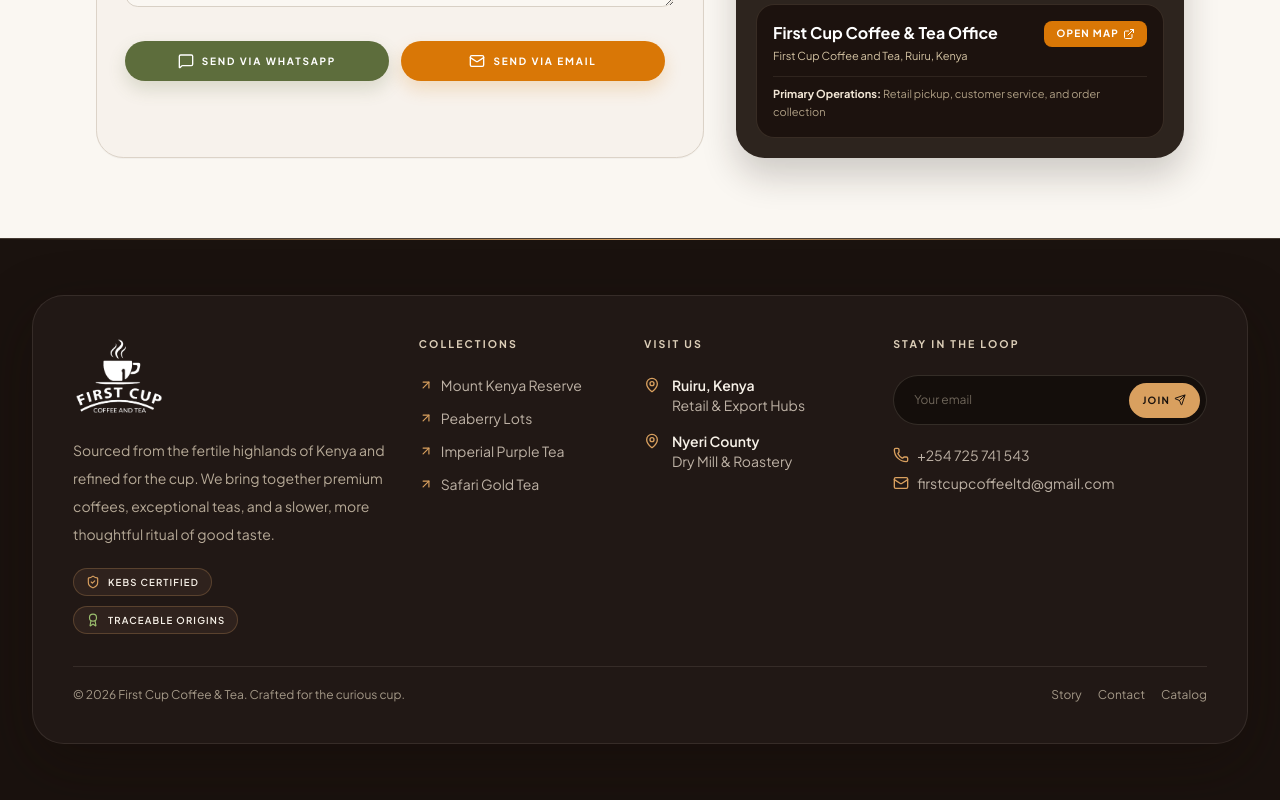
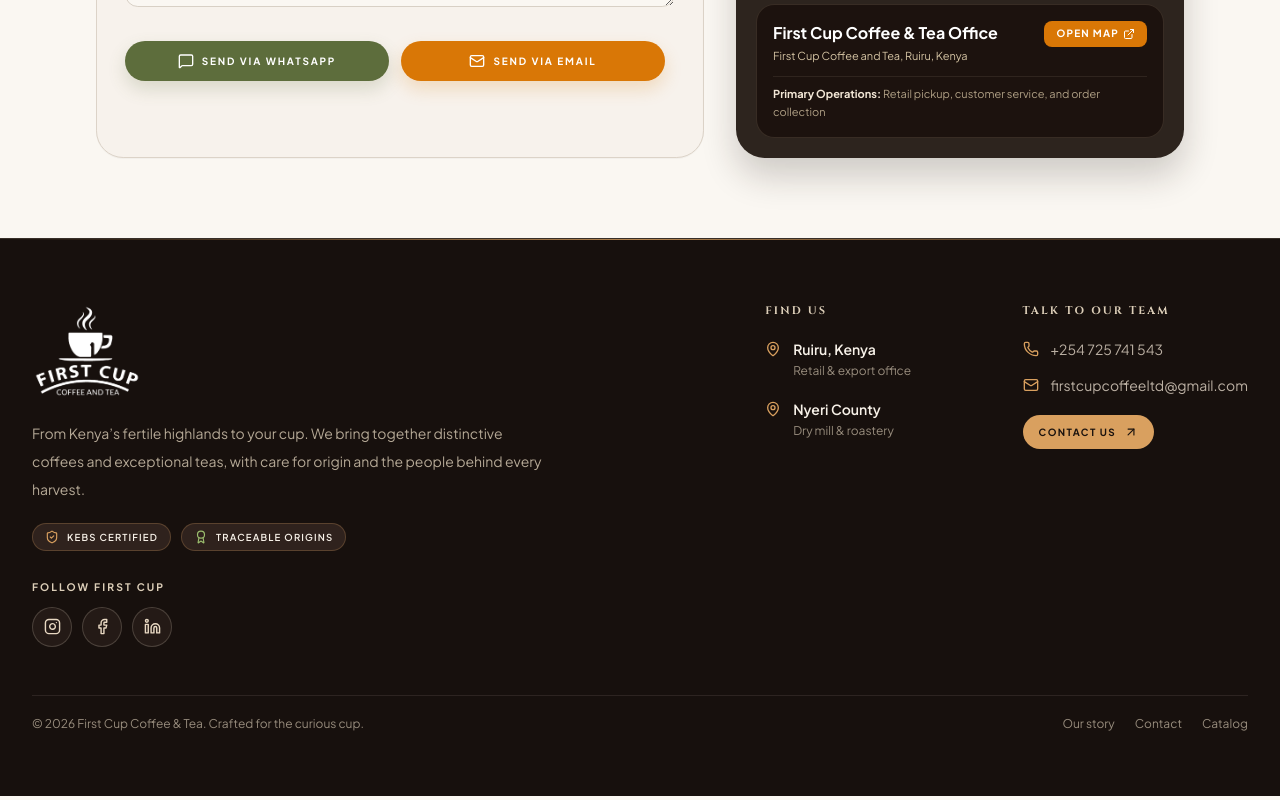
Before and after one commit to Antony-och/Coffee-Site-, a React (Vite) app: page / in a window 1280 px wide. Shown: the part 5876-6676 px from the top of the page. Built offline with nearby package versions, Linux system fonts and the light colour scheme.

Commit message:
Redesign footer with social links

```diff
--- a/src/components/Footer.tsx
+++ b/src/components/Footer.tsx
@@ -1,15 +1,40 @@
-import React, { useState } from 'react';
+import React from 'react';
 import { PageView } from '../types';
-import { ShieldCheck, Award, MapPin, Phone, Mail, ArrowUpRight, Send, CheckCircle2 } from 'lucide-react';
+import {
+  Award,
+  ArrowUpRight,
+  Facebook,
+  Instagram,
+  Linkedin,
+  Mail,
+  MapPin,
+  Phone,
+  ShieldCheck,
+} from 'lucide-react';
 
 interface FooterProps {
   setCurrentPage: (page: PageView) => void;
 }
 
+const SOCIAL_LINKS = [
+  {
+    name: 'Instagram',
+    href: 'https://www.instagram.com/firstcupcoffeetea/',
+    Icon: Instagram,
+  },
+  {
+    name: 'Facebook',
+    href: 'https://www.facebook.com/profile.php?id=61579167449954',
+    Icon: Facebook,
+  },
+  {
+    name: 'LinkedIn',
+    href: 'https://www.linkedin.com/company/first-cup-coffee-and-tea/?viewAsMember=true',
+    Icon: Linkedin,
+  },
+];
+
 export const Footer: React.FC<FooterProps> = ({ setCurrentPage }) => {
-  const [newsletterEmail, setNewsletterEmail] = useState('');
-  const [newsletterSubscribed, setNewsletterSubscribed] = useState(false);
-
   const handlePageClick = (page: PageView) => {
     setCurrentPage(page);
     const element = document.getElementById(page);
@@ -20,157 +45,109 @@
     }
   };
 
-  const handleNewsletterSubmit = (e: React.FormEvent) => {
-    e.preventDefault();
-    if (newsletterEmail.trim()) {
-      setNewsletterSubscribed(true);
-      setNewsletterEmail('');
-    }
-  };
+  return (
+    <footer className="relative overflow-hidden border-t border-[#E6D9C8]/15 bg-[#17100D] text-[#F7F1E8]">
+      <div className="absolute inset-x-0 top-0 h-px bg-gradient-to-r from-transparent via-[#D9A05F]/80 to-transparent" />
 
-  return (
-    <footer className="relative overflow-hidden border-t border-[#E6D9C8]/20 bg-[#1A120E] text-[#F7F1E8]">
-      <div className="absolute inset-x-0 top-0 h-px bg-gradient-to-r from-transparent via-[#D9A05F] to-transparent" />
-
-      <div className="mx-auto max-w-7xl px-4 py-14 sm:px-6 lg:px-8">
-        <div className="rounded-[2rem] border border-[#E6D9C8]/10 bg-[#231A17]/90 p-6 shadow-[0_20px_60px_rgba(20,12,9,0.35)] sm:p-8 lg:p-10">
-          <div className="grid gap-8 lg:grid-cols-[1.3fr_0.8fr_0.9fr_1.3fr] lg:gap-8">
+      <div className="mx-auto max-w-7xl px-4 py-12 sm:px-6 sm:py-16 lg:px-8">
+        <div className="grid gap-12 lg:grid-cols-[1.15fr_0.85fr] lg:gap-20">
           <div>
-              <div className="flex items-center gap-4">
             <img
               src="/brand/first-cup-logo-white-500.png"
               alt="First Cup Coffee & Tea"
-                  className="h-20 w-auto max-w-[6rem] object-contain"
+              className="h-24 w-auto max-w-[7rem] object-contain"
               loading="lazy"
             />
+            <p className="mt-5 max-w-lg text-sm leading-7 text-[#DCCEB8]/80">
+              From Kenya’s fertile highlands to your cup. We bring together distinctive coffees and exceptional teas, with care for origin and the people behind every harvest.
+            </p>
+
+            <div className="mt-5 flex flex-wrap gap-2.5">
+              <span className="inline-flex items-center gap-2 rounded-full border border-[#D9A05F]/25 bg-[#2F221D] px-3 py-1.5 text-[0.6rem] font-semibold uppercase tracking-[0.12em] text-[#F7F1E8]">
+                <ShieldCheck className="h-3.5 w-3.5 text-[#D9A05F]" aria-hidden="true" />
+                KEBS Certified
+              </span>
+              <span className="inline-flex items-center gap-2 rounded-full border border-[#D9A05F]/25 bg-[#2F221D] px-3 py-1.5 text-[0.6rem] font-semibold uppercase tracking-[0.12em] text-[#F7F1E8]">
+                <Award className="h-3.5 w-3.5 text-[#9BBE6E]" aria-hidden="true" />
+                Traceable Origins
+              </span>
             </div>
 
-              <p className="mt-5 max-w-md text-sm leading-7 text-[#DCCEB8]/80">
-                Sourced from the fertile highlands of Kenya and refined for the cup. We bring together premium coffees, exceptional teas, and a slower, more thoughtful ritual of good taste.
-              </p>
-
-              <div className="mt-5 flex flex-wrap items-center gap-2.5">
-                <div className="inline-flex items-center gap-2 rounded-full border border-[#D9A05F]/25 bg-[#2F221D] px-3 py-1.5 text-[0.6rem] font-semibold uppercase tracking-[0.12em] text-[#F7F1E8]">
-                  <ShieldCheck className="h-3.5 w-3.5 text-[#D9A05F]" />
-                  <span>KEBS Certified</span>
-                </div>
-
-                <div className="inline-flex items-center gap-2 rounded-full border border-[#D9A05F]/25 bg-[#2F221D] px-3 py-1.5 text-[0.6rem] font-semibold uppercase tracking-[0.12em] text-[#F7F1E8]">
-                  <Award className="h-3.5 w-3.5 text-[#9BBE6E]" />
-                  <span>Traceable Origins</span>
+            <div className="mt-7">
+              <p className="mb-3 text-[0.65rem] font-bold uppercase tracking-[0.2em] text-[#DCCEB8]">Follow First Cup</p>
+              <div className="flex items-center gap-2.5">
+                {SOCIAL_LINKS.map(({ name, href, Icon }) => (
+                  <a
+                    key={name}
+                    href={href}
+                    target="_blank"
+                    rel="noopener noreferrer"
+                    aria-label={`First Cup on ${name} (opens in a new tab)`}
+                    title={name}
+                    className="flex h-10 w-10 items-center justify-center rounded-full border border-[#E6D9C8]/20 bg-[#241A16] text-[#E8D8C2] transition hover:-translate-y-0.5 hover:border-[#D9A05F]/60 hover:bg-[#39281F] hover:text-[#F3B867] focus-visible:outline focus-visible:outline-2 focus-visible:outline-offset-2 focus-visible:outline-[#D9A05F]"
+                  >
+                    <Icon className="h-[17px] w-[17px]" aria-hidden="true" />
+                  </a>
+                ))}
               </div>
             </div>
           </div>
 
+          <div className="grid gap-9 sm:grid-cols-2 lg:gap-8">
+            <section aria-labelledby="footer-visit-title">
+              <h2 id="footer-visit-title" className="text-[0.68rem] font-bold uppercase tracking-[0.2em] text-[#DCCEB8]">
+                Find Us
+              </h2>
+              <div className="mt-5 space-y-5 text-sm text-[#E5D8C9]/80">
+                <div className="flex gap-3">
+                  <MapPin className="mt-0.5 h-4 w-4 shrink-0 text-[#D9A05F]" aria-hidden="true" />
                   <div>
-              <h4 className="pb-2 text-[0.66rem] font-bold uppercase tracking-[0.2em] text-[#DCCEB8]">
-                Collections
-              </h4>
+                    <p className="font-semibold text-[#F7F1E8]">Ruiru, Kenya</p>
+                    <p className="mt-1 text-xs text-[#DCCEB8]/65">Retail & export office</p>
+                  </div>
+                </div>
+                <div className="flex gap-3">
+                  <MapPin className="mt-0.5 h-4 w-4 shrink-0 text-[#D9A05F]" aria-hidden="true" />
+                  <div>
+                    <p className="font-semibold text-[#F7F1E8]">Nyeri County</p>
+                    <p className="mt-1 text-xs text-[#DCCEB8]/65">Dry mill & roastery</p>
+                  </div>
+                </div>
+              </div>
+            </section>
 
-              <ul className="mt-4 space-y-3 text-sm text-[#E5D8C9]/80">
-                {[
-                  'Mount Kenya Reserve',
-                  'Peaberry Lots',
-                  'Imperial Purple Tea',
-                  'Safari Gold Tea'
-                ].map((item, index) => (
-                  <li key={item}>
+            <section aria-labelledby="footer-contact-title">
+              <h2 id="footer-contact-title" className="text-[0.68rem] font-bold uppercase tracking-[0.2em] text-[#DCCEB8]">
+                Talk to Our Team
+              </h2>
+              <div className="mt-5 space-y-4 text-sm text-[#E5D8C9]/80">
+                <a href="tel:+254725741543" className="flex items-center gap-3 transition hover:text-white">
+                  <Phone className="h-4 w-4 text-[#D9A05F]" aria-hidden="true" />
+                  <span>+254 725 741 543</span>
+                </a>
+                <a href="mailto:firstcupcoffeeltd@gmail.com" className="flex items-center gap-3 break-all transition hover:text-white">
+                  <Mail className="h-4 w-4 shrink-0 text-[#D9A05F]" aria-hidden="true" />
+                  <span>firstcupcoffeeltd@gmail.com</span>
+                </a>
                 <button
-                      onClick={() => handlePageClick(index < 2 ? 'coffee' : 'tea')}
-                      className="group inline-flex items-center gap-2 text-left transition hover:text-[#F7F1E8]"
+                  onClick={() => handlePageClick('contact')}
+                  className="mt-1 inline-flex items-center gap-2 rounded-full bg-[#D9A05F] px-4 py-2.5 text-[0.62rem] font-bold uppercase tracking-[0.14em] text-[#1A120E] transition hover:bg-[#E8B978]"
                 >
-                      <ArrowUpRight className="h-3.5 w-3.5 text-[#D9A05F] transition group-hover:translate-x-0.5" />
-                      <span>{item}</span>
+                  Contact us
+                  <ArrowUpRight className="h-3.5 w-3.5" aria-hidden="true" />
                 </button>
-                  </li>
-                ))}
-              </ul>
               </div>
-
-            <div>
-              <h4 className="pb-2 text-[0.66rem] font-bold uppercase tracking-[0.2em] text-[#DCCEB8]">
-                Visit Us
-              </h4>
-
-              <div className="mt-4 space-y-4 text-sm text-[#E5D8C9]/80">
-                <div className="flex gap-3">
-                  <MapPin className="mt-0.5 h-4 w-4 shrink-0 text-[#D9A05F]" />
-                  <div>
-                    <div className="font-semibold text-[#F7F1E8]">Ruiru, Kenya</div>
-                    <div>Retail & Export Hubs</div>
+            </section>
           </div>
         </div>
 
-                <div className="flex gap-3">
-                  <MapPin className="mt-0.5 h-4 w-4 shrink-0 text-[#D9A05F]" />
-                  <div>
-                    <div className="font-semibold text-[#F7F1E8]">Nyeri County</div>
-                    <div>Dry Mill & Roastery</div>
-                  </div>
-                </div>
-              </div>
-            </div>
-
-            <div>
-              <h4 className="pb-2 text-[0.66rem] font-bold uppercase tracking-[0.2em] text-[#DCCEB8]">
-                Stay in the loop
-              </h4>
-
-              <form onSubmit={handleNewsletterSubmit} className="mt-4 space-y-3">
-                {newsletterSubscribed ? (
-                  <div className="flex items-center gap-2 rounded-2xl border border-[#9BBE6E]/30 bg-[#112311]/40 px-3 py-2.5 text-xs text-[#F7F1E8]">
-                    <CheckCircle2 className="h-4 w-4 text-[#9BBE6E]" />
-                    <span>Subscribed. New harvest notes are on the way.</span>
-                  </div>
-                ) : (
-                  <div className="flex items-center gap-2 rounded-full border border-[#E6D9C8]/15 bg-[#140E0B] p-1.5">
-                    <input
-                      type="email"
-                      required
-                      value={newsletterEmail}
-                      onChange={(e) => setNewsletterEmail(e.target.value)}
-                      placeholder="Your email"
-                      className="w-full rounded-full bg-transparent px-3.5 py-2.5 text-xs text-[#F7F1E8] placeholder:text-[#DCCEB8]/45 focus:outline-none"
-                    />
-                    <button
-                      type="submit"
-                      className="inline-flex items-center gap-1 rounded-full bg-[#D9A05F] px-3.5 py-2.5 text-[0.62rem] font-bold uppercase tracking-[0.12em] text-[#1A120E] transition hover:bg-[#c98c46]"
-                    >
-                      <span>Join</span>
-                      <Send className="h-3 w-3" />
-                    </button>
-                  </div>
-                )}
-              </form>
-
-              <div className="mt-5 space-y-2 text-sm text-[#E5D8C9]/80">
-                <div className="flex items-center gap-2">
-                  <Phone className="h-4 w-4 text-[#D9A05F]" />
-                  <span>+254 725 741 543</span>
-                </div>
-                <div className="flex items-center gap-2">
-                  <Mail className="h-4 w-4 text-[#D9A05F]" />
-                  <span>firstcupcoffeeltd@gmail.com</span>
-                </div>
-              </div>
-            </div>
-          </div>
-
-          <div className="mt-8 flex flex-col gap-4 border-t border-[#E6D9C8]/10 pt-5 text-xs text-[#DCCEB8]/70 md:flex-row md:items-center md:justify-between">
+        <div className="mt-12 flex flex-col gap-4 border-t border-[#E6D9C8]/10 pt-5 text-xs text-[#DCCEB8]/65 sm:flex-row sm:items-center sm:justify-between">
           <p>© {new Date().getFullYear()} First Cup Coffee & Tea. Crafted for the curious cup.</p>
-
-            <div className="flex flex-wrap items-center gap-4">
-              <a href="#about" onClick={() => handlePageClick('about')} className="transition hover:text-[#F7F1E8]">
-                Story
-              </a>
-              <a href="#contact" onClick={() => handlePageClick('contact')} className="transition hover:text-[#F7F1E8]">
-                Contact
-              </a>
-              <a href="#coffee" onClick={() => handlePageClick('coffee')} className="transition hover:text-[#F7F1E8]">
-                Catalog
-              </a>
-            </div>
-          </div>
+          <nav aria-label="Footer navigation" className="flex flex-wrap items-center gap-5">
+            <button onClick={() => handlePageClick('about')} className="transition hover:text-white">Our story</button>
+            <button onClick={() => handlePageClick('contact')} className="transition hover:text-white">Contact</button>
+            <button onClick={() => handlePageClick('coffee')} className="transition hover:text-white">Catalog</button>
+          </nav>
         </div>
       </div>
     </footer>
```
Lines whose indentation alone changed are shown as unchanged.
